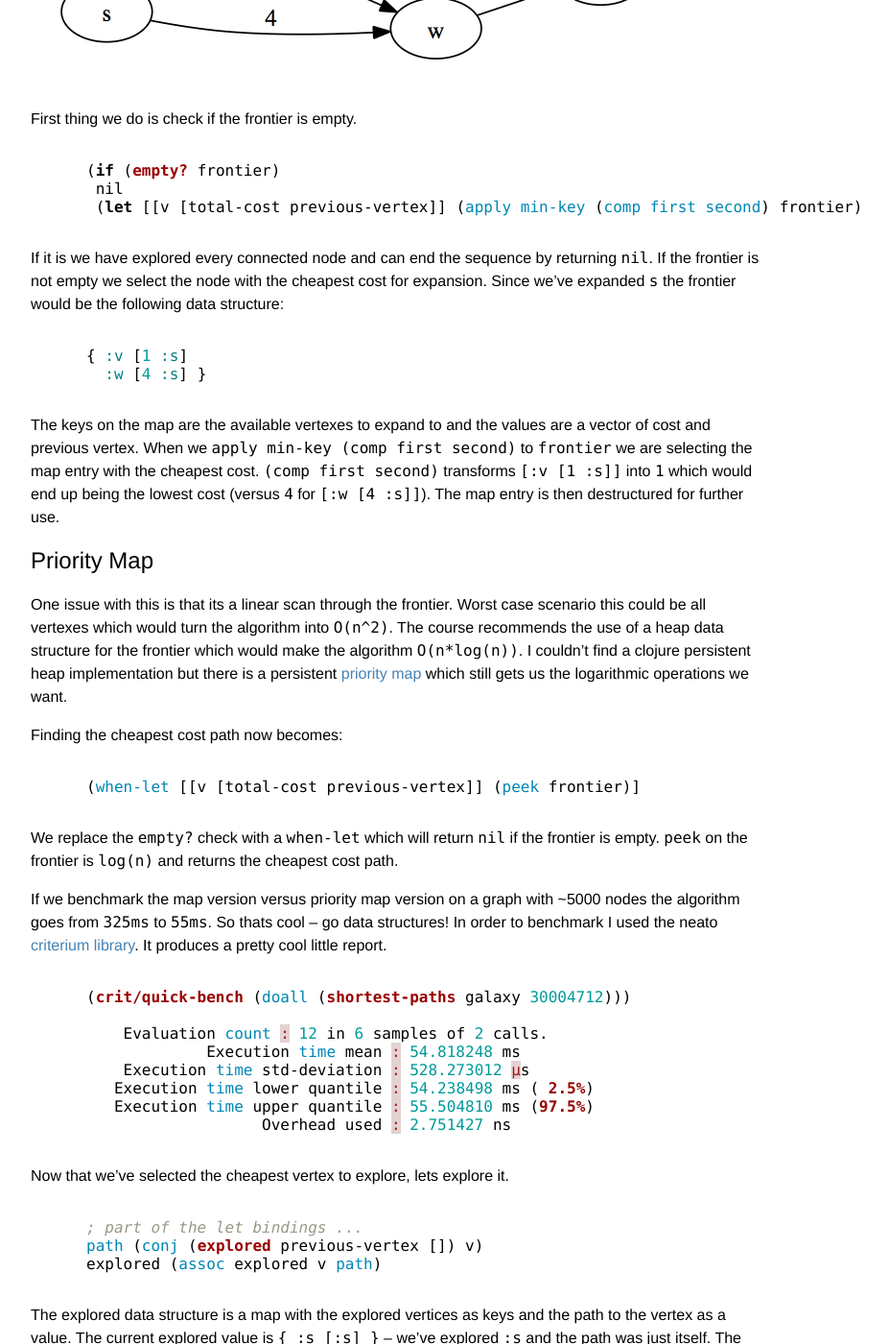
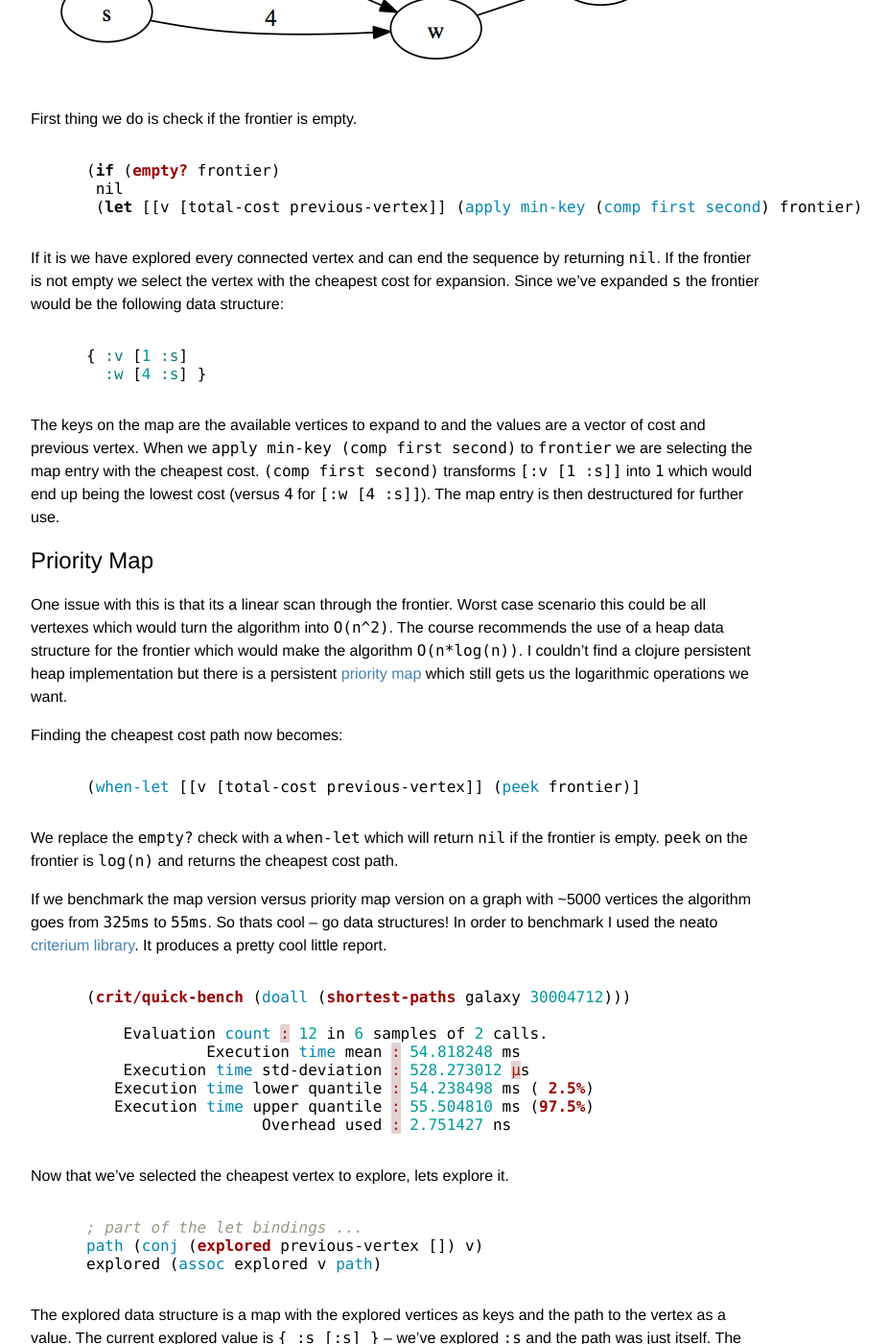
Before and after one commit to ambroisep/hueypetersen, a Jekyll site: the page built from _posts/2013-07-09-dijkstra-as-a-sequence.markdown, in a window 1280 px wide and 1400 px high, scrolled down 3083 px. Shown: the whole window at 96% size, without its empty margins (228-1155 px from the left). Built offline with Jekyll 4.4.1, drawn with Linux system fonts in a browser that asks for light colours; comment, search, counter and statistics services are not loaded; some of the changed text lies outside the part shown.

Commit message:
fixed some typos and node / nodes -> vertex / vertices

```diff
--- a/_posts/2013-07-09-dijkstra-as-a-sequence.markdown
+++ b/_posts/2013-07-09-dijkstra-as-a-sequence.markdown
@@ -14,7 +14,7 @@
 
 Graphs are cool.  After slogging through sorting arrays in the the [Coursera](https://www.coursera.org/) [Algorithms I](https://www.coursera.org/course/algo) class it is nice to implement algorithms that aren't built into the standard library.  They are also much more real world.  For example finding the shortest path in [Eve Online](http://www.eveonline.com/) from NOL-M9 to every system in [Delve](http://evemaps.dotlan.net/map/Delve) (visualized above using [D3.js](http://d3js.org/)).
 
-*__NOTE:__ You can drag the nodes to make sure no lines overlap if that is your thing ... it is mine.*
+*__NOTE:__ You can drag the systems to make sure no lines overlap if that is your thing ... it is mine.*
 
 Two of my favorite quotes from the [Joy of Clojure](http://www.amazon.com/books/dp/1935182641) are:
 
@@ -85,7 +85,7 @@
 
 I'm not good enough to give a thorough explanation of the algorithm but the main idea is that it finds the shortest path from a vertex to every other connected vertex in a graph.  It does this by traversing the graph from vertex to vertex always selecting the cheapest cumulative path with each expansion.  In order to do this we keep a list of all vertices that have been explored (they already have a shortest path) and all available vertices for exploration along with their cost.  So each iteration is simply selecting the cheapest vertex available to explore and adding its neighbors to the list of available exploration vertices.
 
-Since Dijkstra's expands one node at a time I represent the algorithm as a lazy sequence.  Again, our two data structures are the explored vertices and the available frontier vertices to select from.
+Since Dijkstra's expands one vertex at a time I represent the algorithm as a lazy sequence.  Again, our two data structures are the explored vertices and the available frontier vertices to select from.
 
 Here is my first stab.
 
@@ -125,7 +125,7 @@
 
 {% endhighlight %}
 
-If it is we have explored every connected node and can end the sequence by returning `nil`.  If the frontier is not empty we select the node with the cheapest cost for expansion.  Since we've expanded `s` the frontier would be the following data structure:
+If it is we have explored every connected vertex and can end the sequence by returning `nil`.  If the frontier is not empty we select the vertex with the cheapest cost for expansion.  Since we've expanded `s` the frontier would be the following data structure:
 
 {% highlight clojure %}
 
@@ -134,7 +134,7 @@
 
 {% endhighlight %}
 
-The keys on the map are the available vertexes to expand to and the values are a vector of cost and previous vertex.  When we `apply min-key (comp first second)` to `frontier` we are selecting the map entry with the cheapest cost.  `(comp first second)` transforms `[:v [1 :s]]` into `1` which would end up being the lowest cost (versus `4` for `[:w [4 :s]]`).  The map entry is then destructured for further use.
+The keys on the map are the available vertices to expand to and the values are a vector of cost and previous vertex.  When we `apply min-key (comp first second)` to `frontier` we are selecting the map entry with the cheapest cost.  `(comp first second)` transforms `[:v [1 :s]]` into `1` which would end up being the lowest cost (versus `4` for `[:w [4 :s]]`).  The map entry is then destructured for further use.
 
 Priority Map
 ---
@@ -151,7 +151,7 @@
 
 We replace the `empty?` check with a `when-let` which will return `nil` if the frontier is empty.  `peek` on the frontier is `log(n)` and returns the cheapest cost path.
 
-If we benchmark the map version versus priority map version on a graph with ~5000 nodes the algorithm goes from `325ms` to `55ms`.  So thats cool -- go data structures!  In order to benchmark I used the neato [criterium library](https://github.com/hugoduncan/criterium).  It produces a pretty cool little report.
+If we benchmark the map version versus priority map version on a graph with ~5000 vertices the algorithm goes from `325ms` to `55ms`.  So thats cool -- go data structures!  In order to benchmark I used the neato [criterium library](https://github.com/hugoduncan/criterium).  It produces a pretty cool little report.
 
 {% highlight clojure %}
 
@@ -267,7 +267,7 @@
 Power of Sequence
 ---
 
-So now that I have a sequence it is pretty easy to find the shortest path between two nodes.
+So now that I have a sequence it is pretty easy to find the shortest path between two vertices.
 
 {% highlight clojure %}
 
```
